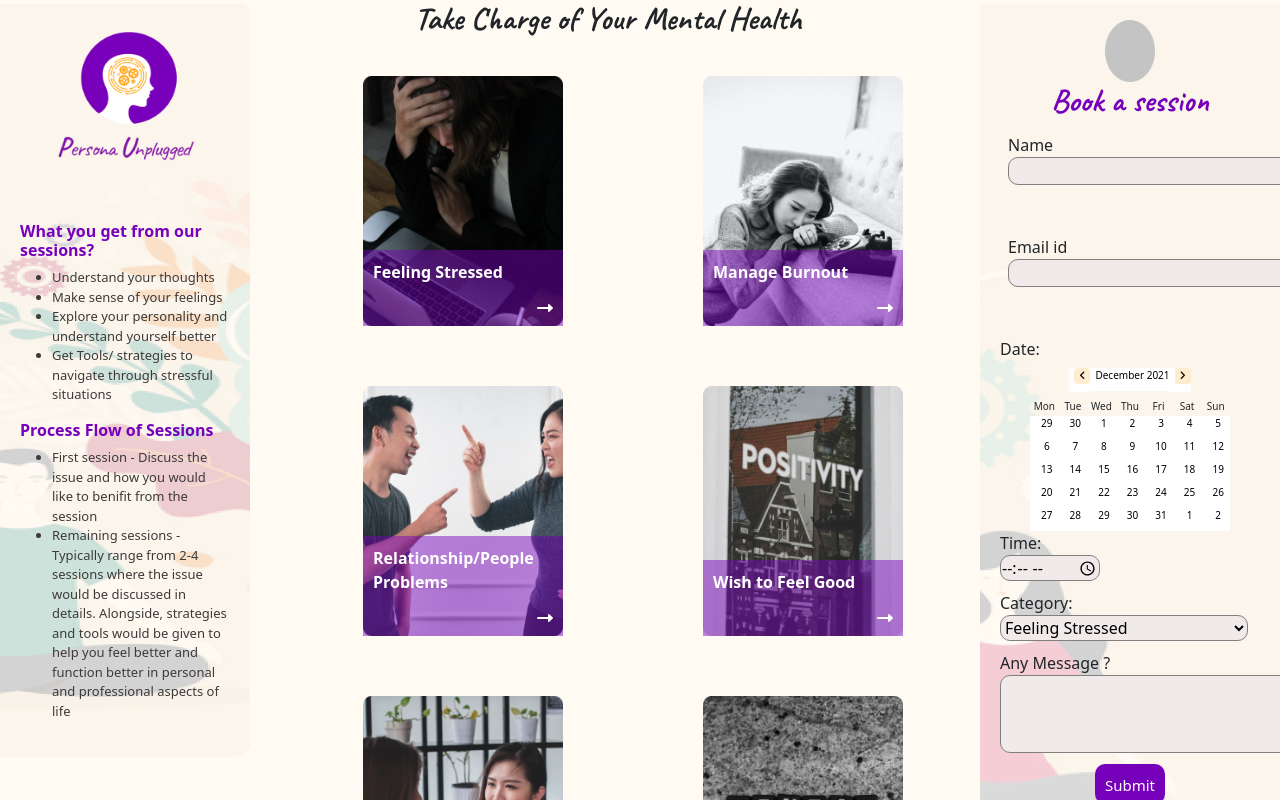
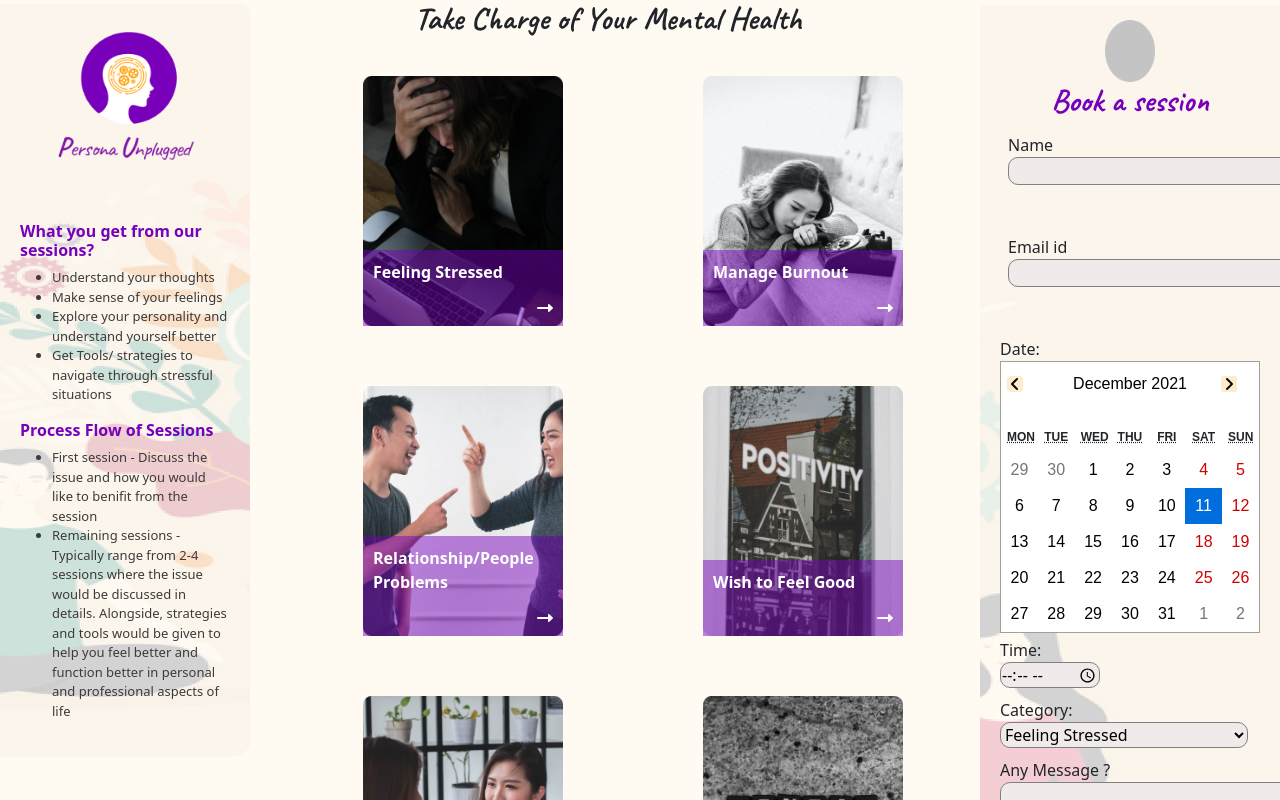
Before and after one commit to Prasath30/persona, a React (Create React App) app: page / in a window 1280 px wide. Shown: the top 800 px of the page. Built offline with nearby package versions, Linux system fonts and the light colour scheme.

Commit message:
small changes

```diff
--- a/src/components/Employee/SideBar.jsx
+++ b/src/components/Employee/SideBar.jsx
@@ -1,6 +1,6 @@
 import React,{useState,useEffect} from 'react'
 import Calendar from 'react-calendar'
-// import 'react-calendar/dist/Calendar.css';
+import 'react-calendar/dist/Calendar.css';
 import "./SideBar.css"
 
 const SideBar = () => {
@@ -48,7 +48,7 @@ const SideBar = () => {
 
     return (
         <>
-
+       <div className='container'>
           <section   className={ mobview > "900" ? 'employee-left-side-bar'  : null } >
             <img  className={ mobview > "900" ? 'employee-left-side-bar-logo'  : 'mob-employee-left-side-bar-logo img-fluid' } src={`./images/Logo-3.png`} alt="logo"  />
             <div className={ mobview > "900" ? null  : "row mob-employee-left-side-bar" } >
@@ -92,7 +92,6 @@ const SideBar = () => {
                 <div className={mobview > "900" ? null : "col-md-6 col-sm-12"} >
                   <label htmlFor="calendar">Date:</label>
                   <Calendar
-                  className={ mobview > "900" ? "employee-right-side-bar-calendar"   : "mob-employee-right-side-bar-calendar" }
                   value={date}
                   onChange={setdate}
                   onClickDay={handleClick}
@@ -135,7 +134,7 @@ const SideBar = () => {
               </div>
 
           </section>
-
+        </div>
         </>
     )
 }
```
